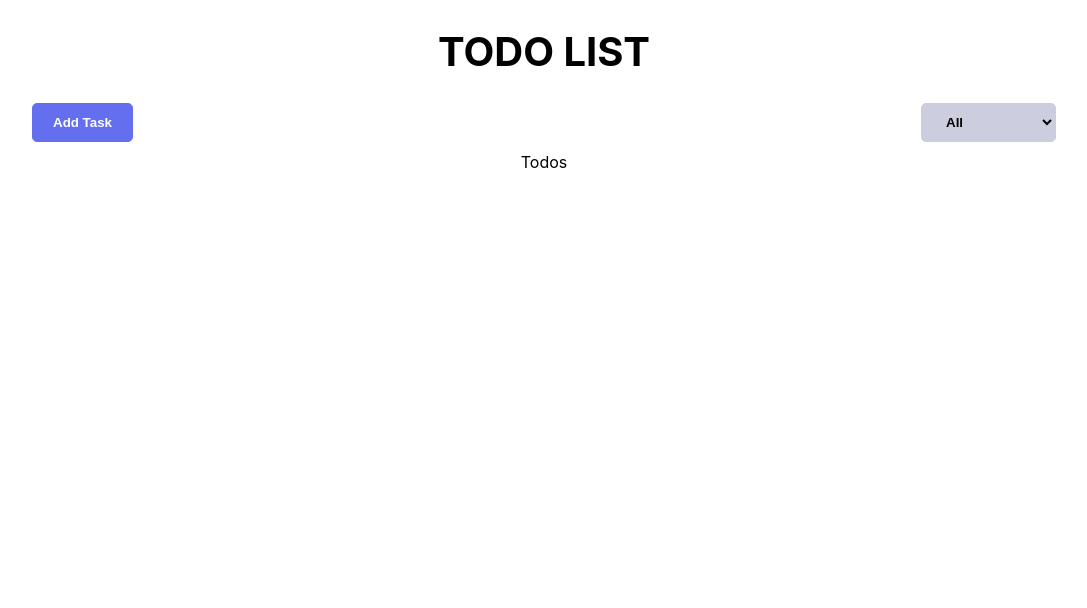
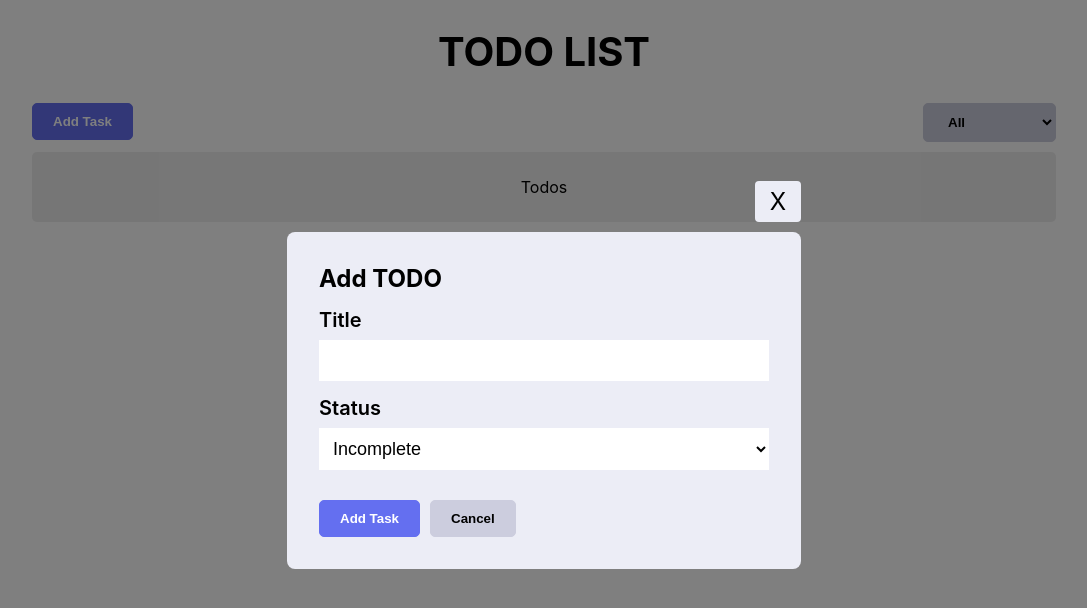
Before and after one commit to Kirtiraj17/react-todo-app, a React (Create React App) app: page / in a window 1280 px wide. Shown: the top 608 px of the page, without its empty margins (96-1183 px from the left). Built offline with nearby package versions, Linux system fonts and the light colour scheme.

Commit message:
Todo UI partially done

```diff
--- a/src/App.css
+++ b/src/App.css
@@ -20,6 +20,7 @@ h1 {
 }
 
 .add-task {
+  margin-right: 10px;
   padding: 10px 20px;
   border: 1px solid #646FF0;
   border-radius: 5px;
@@ -27,7 +28,7 @@ h1 {
   color: #fff;
   cursor: pointer;
   font-weight: bold;
-  transition: all .1s ease-in;
+  transition: all .3s ease;
 }
 
 .add-task:hover {
@@ -44,6 +45,100 @@ h1 {
   font-weight: bold;
 }
 
-.select-task option {
+.select-task * {
+  padding: 10px 0;
+  cursor: pointer;
   font-weight: bold;
 }
+
+.todos {
+  margin: 10px 0;
+  padding: 25px;
+  border-radius: 5px;
+  background-color: #eee;
+}
+
+.modal-wrapper {
+  width: 100%;
+  height: 100%;
+  background: rgba(0,0,0,.5);
+  display: flex;
+  align-items: center;
+  justify-content: center;
+  position: fixed;
+  top: 0;
+  left: 0;
+  z-index: 1000;
+}
+
+.cross-btn {
+  position: absolute;
+  top: -10px;
+  align-items: center;
+  background-color: #ecedf6;
+  border-radius: 4px;
+  cursor: pointer;
+  display: flex;
+  font-size: 24px;
+  justify-content: center;
+  padding: 6px 15px;
+  right: 0;
+  -webkit-transform: translateY(-100%);
+  transform: translateY(-100%);
+  transition: all .3s ease;
+}
+
+.cross-btn:hover {
+  background-color: red;
+  color: #fff;
+}
+
+.add-task-modal {
+  width: 90%;
+  background-color: #ecedf6;
+  border-radius: 8px;
+  margin: 0 auto;
+  max-width: 450px;
+  padding: 2rem;
+  position: relative;
+  text-align: left;
+}
+
+.add-task-modal h2 {
+  margin: 0 0 10px 0;
+  font-size: 24px;
+}
+
+.title-div,
+.status-div { margin: 15px 0; }
+
+.modal-buttons { margin-top: 30px; }
+
+.title,
+.status {
+  width: -webkit-fill-available;
+  margin-top: 8px;
+  background-color: #fff;
+  border: none;
+  font-size: 18px;
+  padding: 10px;
+}
+
+form label {
+  font-size: 20px;
+  font-weight: 600;
+}
+
+.cancel-btn {
+  padding: 10px 20px;
+  border: 1px solid #cccdde;
+  border-radius: 5px;
+  background-color: #cccdde;
+  cursor: pointer;
+  font-weight: bold;
+  transition: all .1s ease-in;
+}
+
+.cancel-btn:hover {
+  background-color: #aaa;
+}
--- a/src/App.js
+++ b/src/App.js
@@ -1,14 +1,19 @@
+import React from 'react';
 import './App.css';
 import Header from './components/Header';
 import Todos from './components/Todos';
+import AddTaskModal from './components/AddTaskModal';
 
 function App() {
+
   return (
     <div className="App">
       <div className="wrapper">
         <h1>TODO LIST</h1>
         <Header />
         <Todos />
+        <AddTaskModal />
+        {/* {isModalOpen && <AddTaskModal />} */}
       </div>
     </div>
   );
--- /dev/null
+++ b/src/components/AddTaskButton.js
@@ -0,0 +1,23 @@
+import React, { useState } from 'react';
+
+function AddTaskButton() {
+  const [isModalOpen, setIsModalOpen] = useState(false);
+
+  const openModal = () => {
+    setIsModalOpen(prevIsModalOpen => !isModalOpen);
+    console.log(isModalOpen);
+  }
+
+  return (
+    <div>
+      <button
+        className="add-task"
+        onClick={ openModal/* () => { setIsModalOpen(prevIsModalOpen => !isModalOpen) } */ }
+      >
+        Add Task
+      </button>
+    </div>
+  )
+}
+
+export default AddTaskButton;
--- /dev/null
+++ b/src/components/AddTaskModal.js
@@ -0,0 +1,31 @@
+import React from 'react'
+
+function AddTaskModal() {
+  return (
+    <div className="modal-wrapper">
+      <div className="add-task-modal">
+        <div className="cross-btn">X</div>
+        <form action="">
+          <h2>Add TODO</h2>
+          <div className="title-div">
+            <label htmlFor="title">Title</label>
+            <input type="text" id="title" className="title" />
+          </div>
+          <div className="status-div">
+            <label htmlFor="status">Status</label>
+            <select className="status" id="status">
+              <option value="incomplete">Incomplete</option>
+              <option value="complete">Complete</option>
+            </select>
+          </div>
+          <div className="modal-buttons">
+            <button className="add-task">Add Task</button>
+            <button className="cancel-btn">Cancel</button>
+          </div>
+        </form>
+      </div>
+    </div>
+  )
+}
+
+export default AddTaskModal;
--- a/src/components/Header.js
+++ b/src/components/Header.js
@@ -1,11 +1,16 @@
+import React from "react";
+import AddTaskButton from './AddTaskButton';
+
 function Header() {
+
   return (
     <div className="header">
-      <button className="add-task">Add Task</button>
+      {/* <button className="add-task">Add Task</button> */}
+      <AddTaskButton />
       <select className="select-task">
         <option value="all">All</option>
         <option value="incomplete">Incomplete</option>
-        <option value="complete">Commplete</option>
+        <option value="complete">Complete</option>
       </select>
     </div>
   )
--- a/src/components/Todos.js
+++ b/src/components/Todos.js
@@ -1,6 +1,6 @@
 function Todos() {
   return (
-    <div>Todos</div>
+    <div className="todos">Todos</div>
   )
 }
 
```
Also changed, not shown: src/components/Items.js (added, +9 -0 lines).
